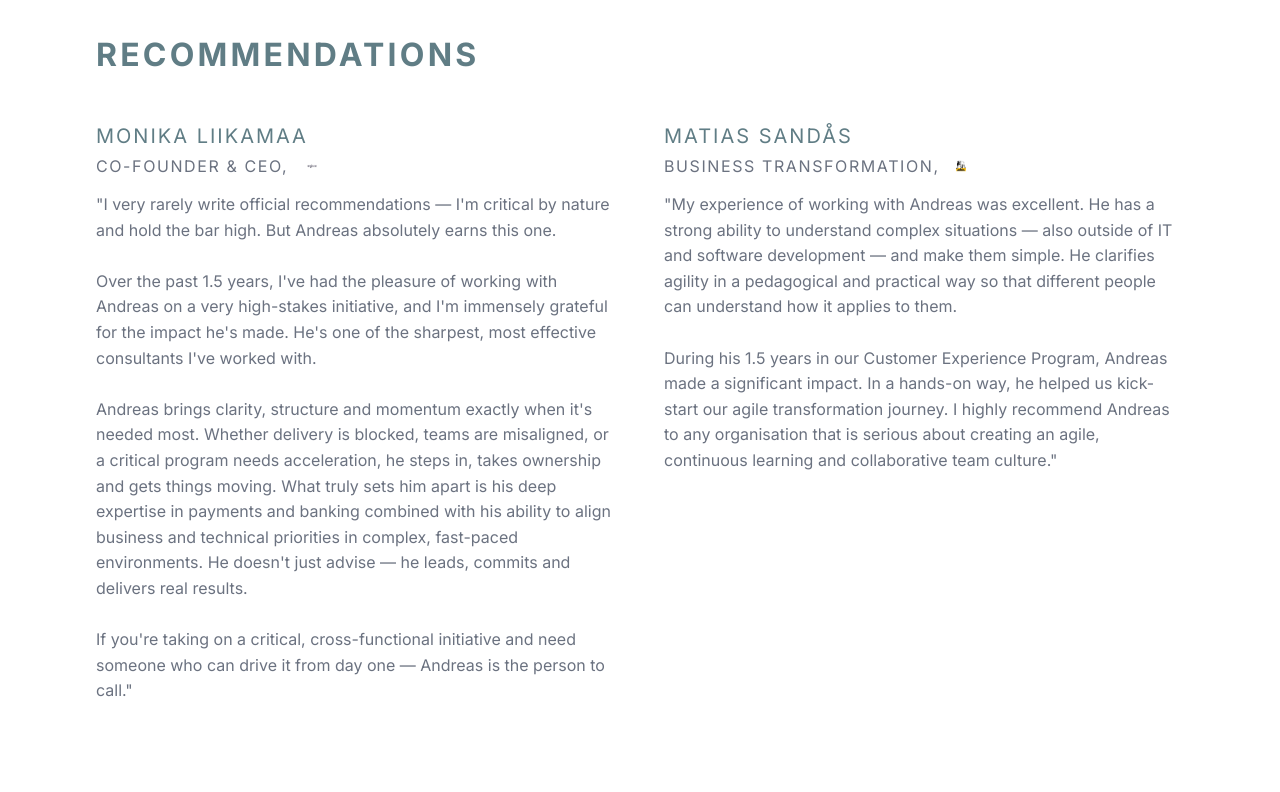
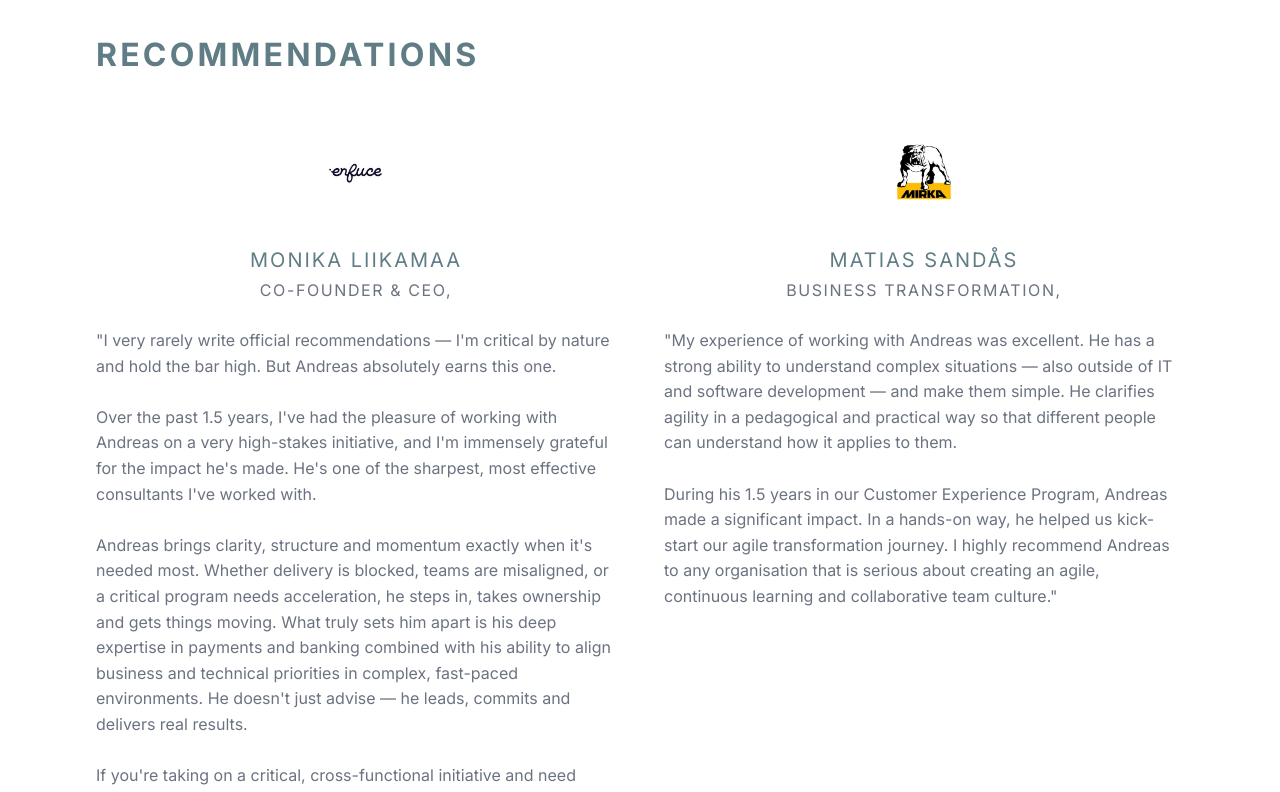
Before and after one commit to razal1113/new-trial, a React (Vite) app: page / in a window 1280 px wide. Shown: the part 2460-3252 px from the top of the page. Built offline with nearby package versions, Linux system fonts and the light colour scheme.

Commit message:
Update Recommendations layout to increase logo size

```diff
--- a/src/components/TeamCard.tsx
+++ b/src/components/TeamCard.tsx
@@ -32,21 +32,25 @@ export function TeamCard({ member, index }: TeamCardProps) {
       className="group"
     >
       {/* Info */}
-      <div>
-        <p className="mb-1 font-serif uppercase tracking-section text-primary text-lg md:text-xl">
-          {member.name}
-        </p>
-        <p className="mb-3 uppercase tracking-nav text-gray-500 text-sm md:text-base flex items-center gap-2">
-          {member.title}
-          {member.companyLogo && (
+      <div className="flex flex-col items-center">
+        {member.companyLogo && (
+          <div className="mb-6 h-20 md:h-[100px] flex items-center justify-center">
             <img
               src={member.companyLogo}
               alt=""
-              className="h-[1.1em] w-auto inline-block object-contain translate-y-[-1px]"
+              className="h-full w-auto object-contain"
             />
-          )}
-        </p>
-        <p className="leading-relaxed text-gray-500 whitespace-pre-line text-sm md:text-base">
+          </div>
+        )}
+        <div className="text-center">
+          <p className="mb-1 font-serif uppercase tracking-section text-primary text-lg md:text-xl">
+            {member.name}
+          </p>
+          <p className="mb-6 uppercase tracking-nav text-gray-500 text-sm md:text-base">
+            {member.title}
+          </p>
+        </div>
+        <p className="leading-relaxed text-gray-500 whitespace-pre-line text-sm md:text-base text-left w-full">
           {member.bio}
         </p>
       </div>
```
